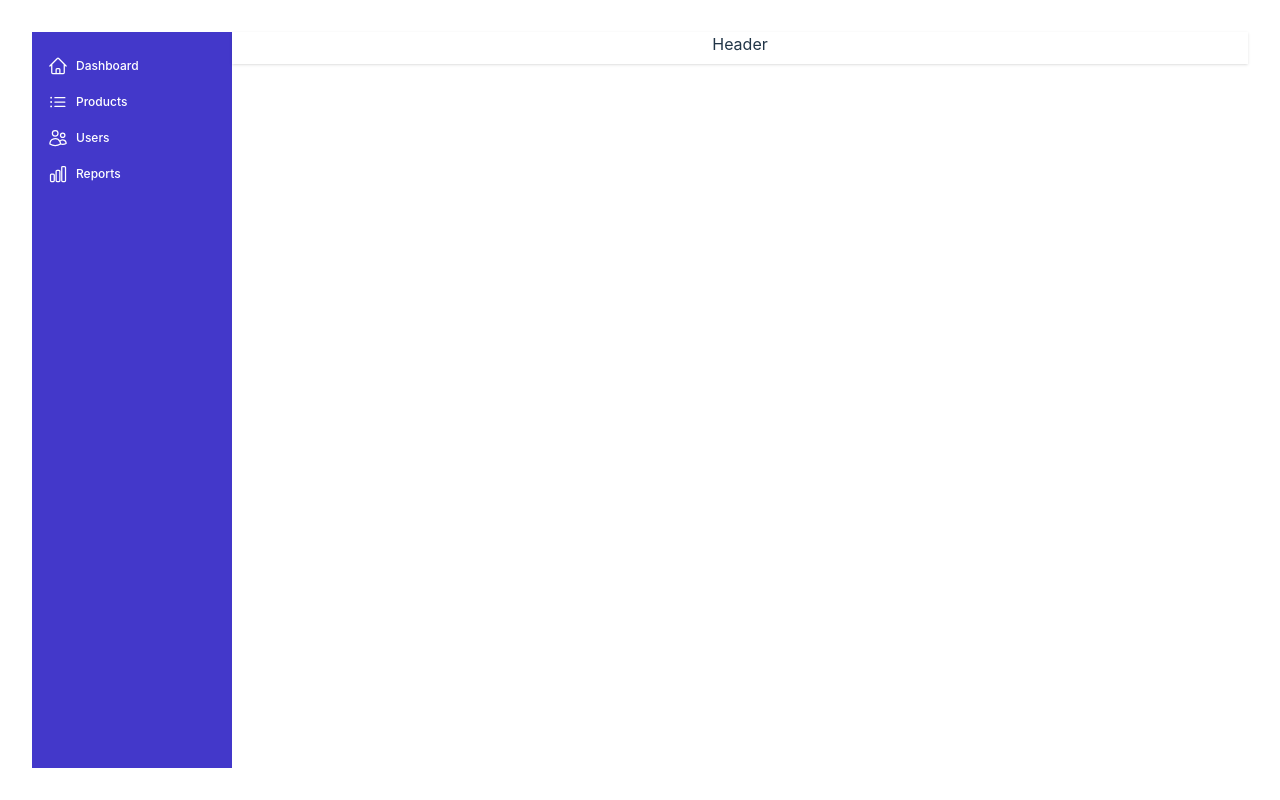
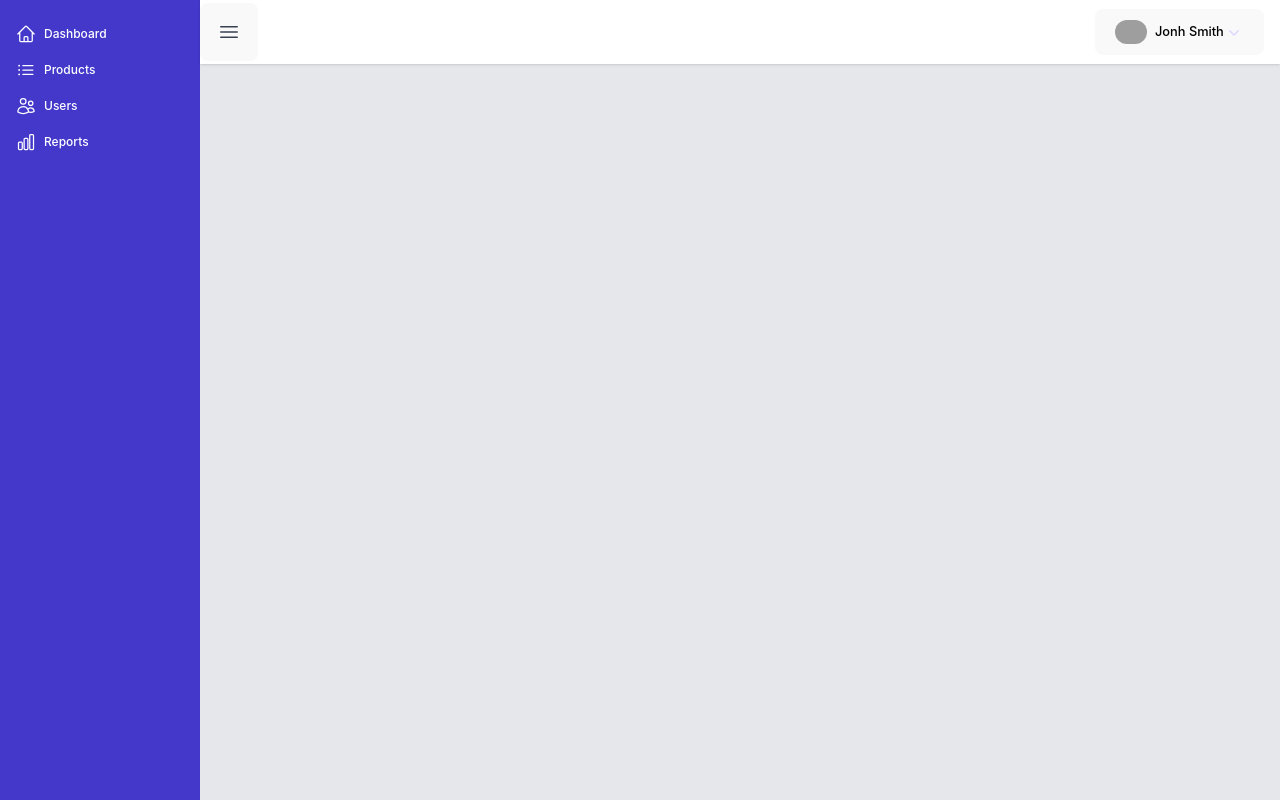
Before and after one commit to daniel0queiroz/laravel_vue_ecommerce, a Vue app in the folder src/laravel_vue_ecommerce/vue-admin-backend/: page /app in a window 1280 px wide. Built offline with nearby package versions, Linux system fonts and the light colour scheme; grey boxes are pictures that could not be loaded.

Commit message:
feat: create admin panel navbar

```diff
--- a/src/laravel_vue_ecommerce/vue-admin-backend/src/components/AppLayout.vue
+++ b/src/laravel_vue_ecommerce/vue-admin-backend/src/components/AppLayout.vue
@@ -1,13 +1,12 @@
 <template>
-    <div class="min-h-full flex">
+    <div class="min-h-full bg-gray-200 flex">
         <!-- Sidebar -->
         <Sidebar />
         <!-- Sidebar -->
         <div class="flex-1">
-            <header class="h-8 shadow bg-white">Header</header>
+            <TopHeader></TopHeader>
             <!-- Content -->
-
-            <main>
+            <main class="p-6">
                 <router-view></router-view>
             </main>
             <!-- Content -->
@@ -17,6 +16,7 @@
 
 <script setup>
 import Sidebar from "./Sidebar.vue";
+import TopHeader from "./TopHeader.vue";
 
 const { title } = defineProps({
     title: String,
--- /dev/null
+++ b/src/laravel_vue_ecommerce/vue-admin-backend/src/components/TopHeader.vue
@@ -0,0 +1,90 @@
+<template>
+    <header
+        class="flex justify-between items-center h-16 shadow bg-white text-black w-full"
+    >
+        <button class="p-4 text-gray-700">
+            <Bars3Icon class="w-6" />
+        </button>
+
+        <div class="px-4">
+            <Menu as="div" class="relative inline-block text-left">
+                <div>
+                    <MenuButton class="flex items-center">
+                        <img
+                            src="https://randomuser.me/api/portraits/men/1.jpg"
+                            class="rounded-full w-8 mr-2"
+                            alt=""
+                        />
+                        <small>Jonh Smith</small>
+                        <ChevronDownIcon
+                            class="h-5 w-5 text-violet-200 hover:text-violet-100"
+                            aria-hidden="true"
+                        />
+                    </MenuButton>
+                </div>
+
+                <transition
+                    enter-active-class="transition duration-100 ease-out"
+                    enter-from-class="transform scale-95 opacity-0"
+                    enter-to-class="transform scale-100 opacity-100"
+                    leave-active-class="transition duration-75 ease-in"
+                    leave-from-class="transform scale-100 opacity-100"
+                    leave-to-class="transform scale-95 opacity-0"
+                >
+                    <MenuItems
+                        class="absolute right-0 mt-2 w-36 origin-top-right divide-y divide-gray-100 rounded-md bg-white shadow-lg ring-1 ring-black/5 focus:outline-none"
+                    >
+                        <div class="px-1 py-1">
+                            <MenuItem v-slot="{ active }">
+                                <button
+                                    :class="[
+                                        active
+                                            ? 'bg-violet-500 text-white'
+                                            : 'text-gray-900',
+                                        'group flex w-full items-center rounded-md px-2 py-2 text-sm',
+                                    ]"
+                                >
+                                    <UserIcon
+                                        :active="active"
+                                        class="mr-2 h-5 w-5 text-violet-400"
+                                        aria-hidden="true"
+                                    />
+                                    Profile
+                                </button>
+                            </MenuItem>
+                            <MenuItem v-slot="{ active }">
+                                <button
+                                    :class="[
+                                        active
+                                            ? 'bg-violet-500 text-white'
+                                            : 'text-gray-900',
+                                        'group flex w-full items-center rounded-md px-2 py-2 text-sm',
+                                    ]"
+                                >
+                                    <ArrowRightOnRectangleIcon
+                                        :active="active"
+                                        class="mr-2 h-5 w-5 text-violet-400"
+                                        aria-hidden="true"
+                                    />
+                                    Logout
+                                </button>
+                            </MenuItem>
+                        </div>
+                    </MenuItems>
+                </transition>
+            </Menu>
+        </div>
+    </header>
+</template>
+
+<script setup>
+import {
+    Bars3Icon,
+    ArrowRightOnRectangleIcon,
+    UserIcon,
+} from "@heroicons/vue/24/outline";
+import { Menu, MenuButton, MenuItems, MenuItem } from "@headlessui/vue";
+import { ChevronDownIcon } from "@heroicons/vue/20/solid";
+</script>
+
+<style scoped></style>
--- a/src/laravel_vue_ecommerce/vue-admin-backend/src/style.css
+++ b/src/laravel_vue_ecommerce/vue-admin-backend/src/style.css
@@ -3,9 +3,9 @@
     line-height: 1.5;
     font-weight: 400;
 
-    color-scheme: light dark;
-    color: rgba(255, 255, 255, 0.87);
-    background-color: #242424;
+    color-scheme: light;
+    color: #213547;
+    background-color: #ffffff;
 
     font-synthesis: none;
     text-rendering: optimizeLegibility;
@@ -40,7 +40,7 @@ button {
     font-size: 1em;
     font-weight: 500;
     font-family: inherit;
-    background-color: #1a1a1a;
+    background-color: #f9f9f9;
     cursor: pointer;
     transition: border-color 0.25s;
 }
@@ -53,25 +53,12 @@ button:focus-visible {
 }
 
 .card {
-    padding: 2em;
+    /* padding: 2em; */
 }
 
 #app {
     max-width: 1280px;
-    margin: 0 auto;
-    padding: 2rem;
+    margin: 0;
+    padding: 0;
     text-align: center;
 }
-
-@media (prefers-color-scheme: light) {
-    :root {
-        color: #213547;
-        background-color: #ffffff;
-    }
-    a:hover {
-        color: #747bff;
-    }
-    button {
-        background-color: #f9f9f9;
-    }
-}
```
